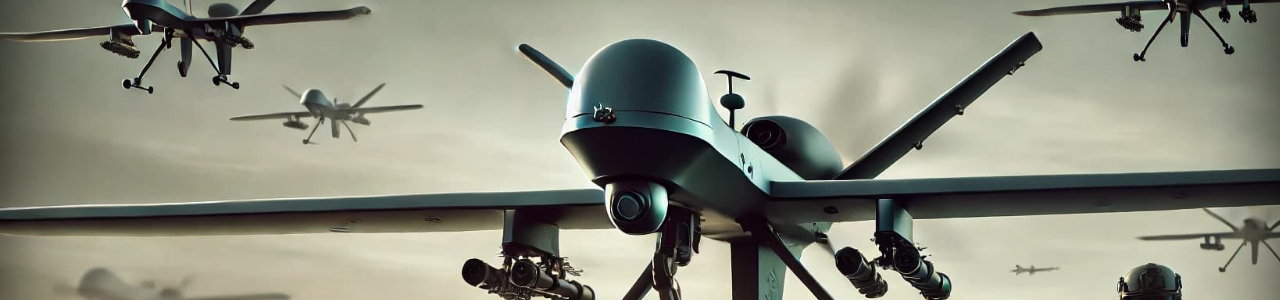
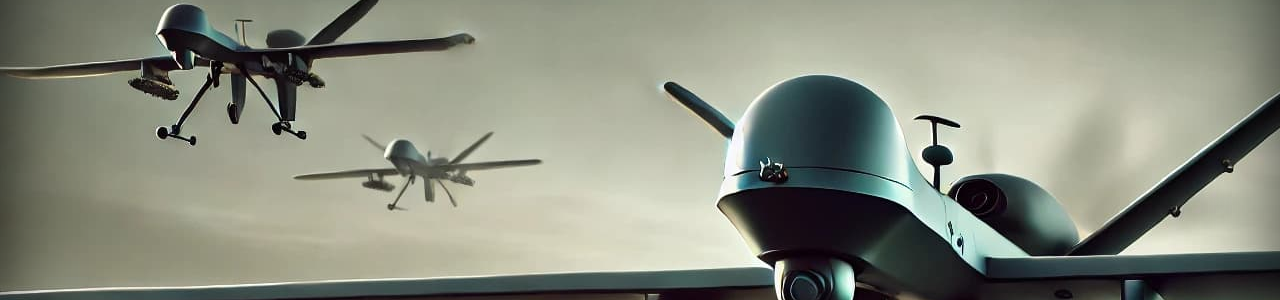
Before and after one commit to ketrinya/GAVA, a plain HTML site: page index.html in a window 1280 px wide. Shown: the part 91-391 px from the top of the page. Drawn offline with Linux system fonts and the light colour scheme; a web font is replaced by a local one.

Commit message:
delete parallax slogan

```diff
--- a/index.html
+++ b/index.html
@@ -24,7 +24,7 @@
           </a>
 
           <a href="#slogan" class="skip-link">Пропустити МЕНЮ</a>
-          <button class="burger" aria-label="Відкрити головне меню" aria-expanded="false" aria-controls="nav">
+          <button class="burger fade_in_animation" aria-label="Відкрити головне меню" aria-expanded="false" aria-controls="nav">
             <span aria-hidden="true"></span>
             <span aria-hidden="true"></span>
             <span aria-hidden="true"></span>
@@ -69,7 +69,6 @@
         </div>
       </div>
     </section>
-
     <section id="advantages" class="advantages" tabindex="-1">
       <div class="wrapper">
 
@@ -137,7 +136,7 @@
               </svg>
             </a>
 
-            <a class="telegram" href="https://t.me/----" target="_blank" rel="noopener noreferrer" aria-label="Написати нам у Telegram">
+            <a class="telegram scroll_animation" href="https://t.me/----" target="_blank" rel="noopener noreferrer" aria-label="Написати нам у Telegram">
               <svg class="icon wave-animation" aria-hidden="true">
                 <use xlink:href="src/images/svg/sprite.svg#telegram_icon" ></use>
               </svg>
--- a/style.css
+++ b/style.css
@@ -158,7 +158,7 @@ body {
   margin: 0;
   font-family: var(--ff-base);
   color: var(--clr-txt-dark);
-  background-color: hsla(var(--clr-secondary-hsl-light), var(--opacity-1));
+  background-color:  hsla(var(--clr-primary-hsl-dark), var(--opacity-07));
   font-size: var(--fs-base);
   font-weight: var(--fw-regular);
   line-height: var(--lh-base);
@@ -434,27 +434,10 @@ nav li.active a {
     width: 100%;
     font-size: var(--fs-base);
     box-shadow: inset 1px 1px 5rem hsla(var(--clr-primary-hsl-dark), var(--opacity-07));
+    background-color: hsla(var(--clr-primary-hsl-light), var(--opacity-1));
+    background-image: url(src/images/jpeg/drons.jpg);
   }
 
-.slogan::before {
-  content: "";
-  position: fixed;
-  top: 0;
-  left: 0;
-  width: 100%;
-  height: 100%;
-  background-size: cover;
-  background-repeat: no-repeat;
-  z-index: -1;
-  opacity: 0;
-  transition: opacity 0.5s ease;
-}
-
-.slogan::before {
-  background-color: hsla(var(--clr-primary-hsl-light), var(--opacity-1));
-  background-image: url(src/images/jpeg/drons.jpg);
-  opacity: 1;
-}
 
  #slogan_title {
   position: relative;
@@ -776,11 +759,11 @@ nav li.active a {
   }
 }
 
-/* === NAV  animation === */
-.nav.fade_in_animation{
+/* === Burger/NAV fade in animation === */
+.burger.fade_in_animation{
   opacity: 0;
   animation: fadeIn 0.9s linear forwards;
- animation-delay: 0.1s;
+  animation-delay: 0.1s;
 }
 
 @keyframes fadeIn {
```
